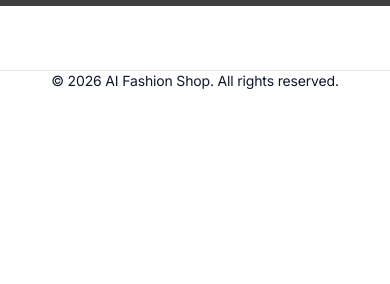
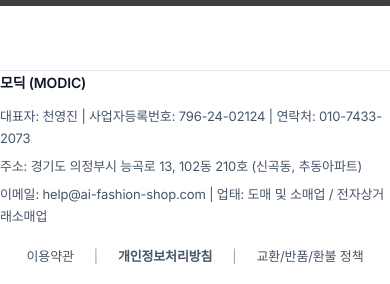
Before and after one commit to cjsdudwls1/ai-fashion-shop, a Next.js app: page / in a window 390 px wide. Shown: the part 839-1123 px from the top of the page. Before the commit the page ends 930 px from the top, so only its background shows below. Built offline with nearby package versions, Linux system fonts and the light colour scheme; no server answers; the database is empty; grey boxes are pictures that could not be loaded.

Commit message:
fix(footer): add phone number for PG screening

```diff
--- a/src/app/layout.tsx
+++ b/src/app/layout.tsx
@@ -54,8 +54,30 @@
         </main>
 
         {/* 푸터 */}
-        <footer className="py-8 px-6 text-center text-sm border-t">
-          <p>&copy; {new Date().getFullYear()} AI Fashion Shop. All rights reserved.</p>
+        <footer className="py-8 px-6 text-sm border-t">
+          <div style={{ maxWidth: 1200, margin: '0 auto' }}>
+            {/* 사업자 정보 */}
+            <div style={{ display: 'flex', flexDirection: 'column', gap: 6, marginBottom: 20, color: 'var(--text-secondary)', fontSize: 13, lineHeight: 1.7 }}>
+              <p style={{ fontWeight: 600, color: 'var(--text-primary)', fontSize: 14, marginBottom: 4 }}>모딕 (MODIC)</p>
+              <p>대표자: 천영진 | 사업자등록번호: 796-24-02124 | 연락처: 010-7433-2073</p>
+              <p>주소: 경기도 의정부시 능곡로 13, 102동 210호 (신곡동, 추동아파트)</p>
+              <p>이메일: help@ai-fashion-shop.com | 업태: 도매 및 소매업 / 전자상거래소매업</p>
+            </div>
+
+            {/* 법적 고지 링크 */}
+            <div style={{ display: 'flex', gap: 20, justifyContent: 'center', flexWrap: 'wrap', marginBottom: 16, fontSize: 13 }}>
+              <a href="/terms" style={{ color: 'var(--text-secondary)', textDecoration: 'none' }}>이용약관</a>
+              <span style={{ color: 'var(--text-muted)' }}>|</span>
+              <a href="/privacy" style={{ color: 'var(--text-secondary)', textDecoration: 'none', fontWeight: 600 }}>개인정보처리방침</a>
+              <span style={{ color: 'var(--text-muted)' }}>|</span>
+              <a href="/refund" style={{ color: 'var(--text-secondary)', textDecoration: 'none' }}>교환/반품/환불 정책</a>
+            </div>
+
+            {/* 카피라이트 */}
+            <p style={{ textAlign: 'center', color: 'var(--text-muted)', fontSize: 12 }}>
+              &copy; {new Date().getFullYear()} AI Fashion Shop. All rights reserved.
+            </p>
+          </div>
         </footer>
       </body>
     </html>
```
